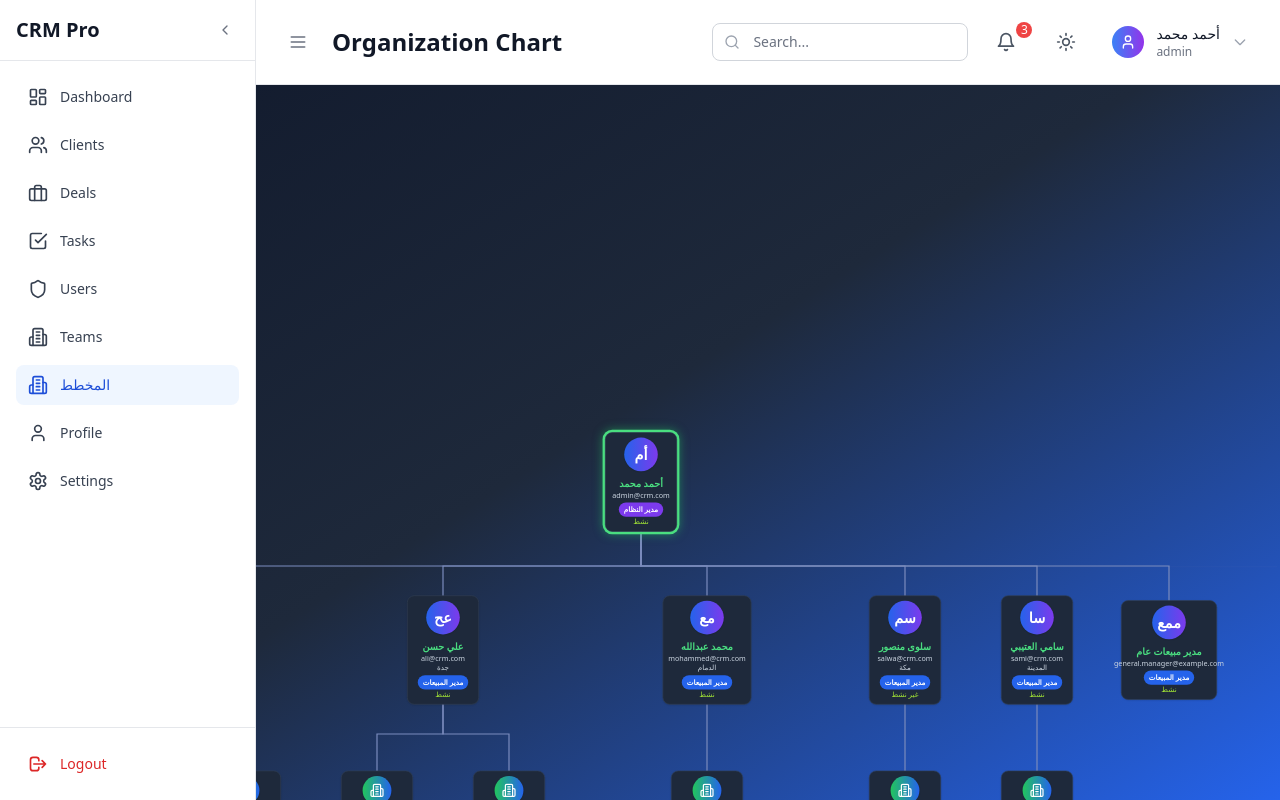
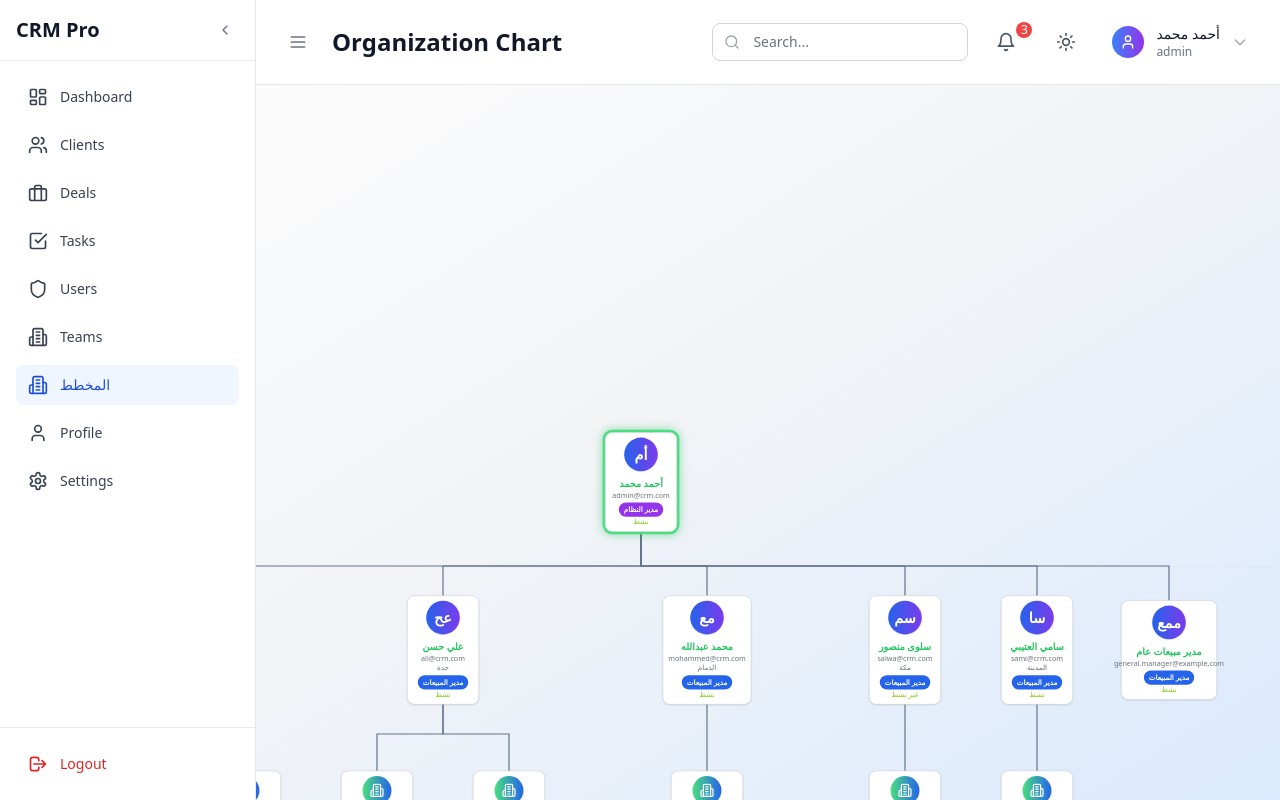
Before and after one commit to isamch/IC-CRM-Pro, a React (Vite) app: page /organization-chart in a window 1280 px wide. Built offline with nearby package versions, Linux system fonts and the light colour scheme; sample sign-in values are in the browser's storage.

Commit message:
active modes for plan

```diff
--- a/src/pages/OrganizationChart.tsx
+++ b/src/pages/OrganizationChart.tsx
@@ -3,6 +3,7 @@ import { Building2 } from "lucide-react"
 import { mockUsers, mockTeams } from "../data/mockData"
 import { useAuth } from "../contexts/AuthContext"
 import { Link } from "react-router-dom";
+import { useTheme } from "../contexts/ThemeContext";
 
 // أنواع البيانات
 interface AvatarProps {
@@ -39,19 +40,20 @@ const NodeCard: React.FC<NodeCardProps & { highlighted?: boolean; isCurrentUser?
   if (!highlighted) return null;
   return (
     <div className={
-      `flex flex-col items-center p-2 bg-[#1e293b] rounded-xl shadow border border-[#334155] min-w-[120px] max-w-[160px] transition-all duration-200 ` +
-      (isCurrentUser ? 'ring-4 ring-green-400 shadow-[0_0_16px_4px_rgba(34,197,94,0.5)] z-50' : '')
+      `flex flex-col items-center p-2 rounded-xl shadow border min-w-[120px] max-w-[160px] transition-all duration-200
+       bg-white dark:bg-slate-800
+       border-gray-300 dark:border-slate-700
+       ${isCurrentUser ? 'ring-4 ring-green-400 shadow-[0_0_16px_4px_rgba(34,197,94,0.5)] z-50' : ''}`
     }>
       {node.type === "team" ? (
-        <div className="w-12 h-12 bg-gradient-to-r from-[#22c55e] to-[#2563eb] rounded-full flex items-center justify-center text-xl font-bold text-white shadow">
+        <div className="w-12 h-12 bg-gradient-to-r from-green-400 to-blue-600 dark:from-green-500 dark:to-blue-800 rounded-full flex items-center justify-center text-xl font-bold text-white shadow">
           <Building2 className="w-6 h-6" />
         </div>
       ) : (
         <Avatar name={node.name} avatar={node.avatar} />
       )}
       <div className="mt-2 text-center">
-        <div className="font-bold text-white">
-          {/* إذا كان المستخدم الحالي مدير النظام أو مدير مبيعات (لعناصره فقط)، اجعل الاسم كرابط حسب نوع البطاقة */}
+        <div className="font-bold text-gray-900 dark:text-white">
           {(isAdmin || isManagerView) ? (
             <Link
               to={
@@ -65,7 +67,7 @@ const NodeCard: React.FC<NodeCardProps & { highlighted?: boolean; isCurrentUser?
                         ? `/teams/${node.id}`
                         : `#`
               }
-              className="hover:underline text-green-400 cursor-pointer transition-colors duration-150"
+              className="hover:underline text-green-500 dark:text-green-400 cursor-pointer transition-colors duration-150"
             >
               {node.name}
             </Link>
@@ -73,18 +75,18 @@ const NodeCard: React.FC<NodeCardProps & { highlighted?: boolean; isCurrentUser?
             node.name
           )}
         </div>
-        {node.email && <div className="text-xs text-[#cbd5e1]">{node.email}</div>}
-        {node.region && <div className="text-xs text-[#cbd5e1]">{node.region}</div>}
+        {node.email && <div className="text-xs text-gray-500 dark:text-gray-300">{node.email}</div>}
+        {node.region && <div className="text-xs text-gray-500 dark:text-gray-300">{node.region}</div>}
         <div className="text-xs mt-1">
           <span
             className={`inline-flex px-2 py-1 text-xs font-semibold rounded-full ${
               node.type === "admin"
-                ? "bg-[#7c3aed] text-white"
+                ? "bg-purple-600 text-white dark:bg-purple-700"
                 : node.type === "manager"
-                  ? "bg-[#2563eb] text-white"
+                  ? "bg-blue-600 text-white dark:bg-blue-800"
                   : node.type === "team"
-                    ? "bg-[#334155] text-[#a5b4fc]"
-                    : "bg-[#22c55e] text-white"
+                    ? "bg-slate-200 text-blue-700 dark:bg-slate-700 dark:text-blue-200"
+                    : "bg-green-400 text-white dark:bg-green-600"
             }`}
           >
             {node.type === "admin"
@@ -97,7 +99,7 @@ const NodeCard: React.FC<NodeCardProps & { highlighted?: boolean; isCurrentUser?
           </span>
         </div>
         {typeof node.isActive === "boolean" && (
-          <div className="text-xs text-[#a3e635]">{node.isActive ? "نشط" : "غير نشط"}</div>
+          <div className="text-xs text-lime-500 dark:text-lime-400">{node.isActive ? "نشط" : "غير نشط"}</div>
         )}
       </div>
     </div>
@@ -227,6 +229,7 @@ function getHierarchicalPositions(hierarchy: any) {
 
 export const OrganizationChart: React.FC = () => {
   const { user: currentUser, loading } = useAuth()
+  const { theme } = useTheme();
   if (loading) {
     return <div className="p-8 text-center text-gray-500 bg-gray-900 min-h-screen flex items-center justify-center">جاري التحميل...</div>
   }
@@ -482,19 +485,19 @@ export const OrganizationChart: React.FC = () => {
 
   // تحسين مظهر الخلفية والبطاقات
   return (
-    <div className="fixed inset-0 w-screen h-screen flex items-center justify-center bg-gradient-to-br from-[#0f172a] via-[#1e293b] to-[#2563eb] overflow-hidden">
+    <div className="fixed inset-0 w-screen h-screen flex items-center justify-center bg-gradient-to-br from-white via-gray-100 to-blue-100 dark:from-[#0f172a] dark:via-[#1e293b] dark:to-[#2563eb] overflow-hidden">
       <div className="relative w-full h-full" ref={containerRef}>
         {/* أزرار التحكم في التكبير/التصغير مثبتة دائماً في الزاوية العليا اليمنى من مساحة العمل */}
-        <div className="absolute top-6 right-6 z-[9999] flex gap-2 bg-white/80 rounded shadow p-2">
+        <div className="absolute top-6 right-6 z-[9999] flex gap-2 bg-white/80 dark:bg-slate-800/80 rounded shadow p-2">
           <button
-            className="px-2 py-1 rounded bg-gray-200 hover:bg-gray-300 text-lg font-bold"
+            className="px-2 py-1 rounded bg-gray-200 hover:bg-gray-300 dark:bg-slate-700 dark:hover:bg-slate-600 text-lg font-bold"
             onClick={() => setScale((s) => Math.max(0.3, s - 0.1))}
           >
             -
           </button>
-          <span className="px-2 font-mono">{(scale * 100).toFixed(0)}%</span>
+          <span className="px-2 font-mono text-gray-700 dark:text-gray-200">{(scale * 100).toFixed(0)}%</span>
           <button
-            className="px-2 py-1 rounded bg-gray-200 hover:bg-gray-300 text-lg font-bold"
+            className="px-2 py-1 rounded bg-gray-200 hover:bg-gray-300 dark:bg-slate-700 dark:hover:bg-slate-600 text-lg font-bold"
             onClick={() => setScale((s) => Math.min(2, s + 0.1))}
           >
             +
@@ -507,7 +510,7 @@ export const OrganizationChart: React.FC = () => {
           onMouseMove={handleMouseMove}
           onMouseUp={handleMouseUp}
           onMouseLeave={handleMouseUp}
-          onWheel={handleWheel} // إضافة معالج أحداث عجلة الماوس/لوحة اللمس
+          onWheel={handleWheel}
         >
           <div
             style={{
@@ -524,23 +527,15 @@ export const OrganizationChart: React.FC = () => {
             {/* خطوط بين الصفوف (اختياري) */}
             <div
               className="absolute left-0 w-full"
-              style={{ top: CARD_HEIGHT + 40 + V_GAP / 2, height: 2, background: "rgba(120,130,180,0.04)" }}
+              style={{ top: CARD_HEIGHT + 40 + V_GAP / 2, height: 2, background: theme === 'dark' ? 'rgba(120,130,180,0.10)' : 'rgba(120,130,180,0.04)' }}
             />
             <div
               className="absolute left-0 w-full"
-              style={{
-                top: 2 * (CARD_HEIGHT + V_GAP) + 40 + V_GAP / 2,
-                height: 2,
-                background: "rgba(120,130,180,0.04)",
-              }}
+              style={{ top: 2 * (CARD_HEIGHT + V_GAP) + 40 + V_GAP / 2, height: 2, background: theme === 'dark' ? 'rgba(120,130,180,0.10)' : 'rgba(120,130,180,0.04)' }}
             />
             <div
               className="absolute left-0 w-full"
-              style={{
-                top: 3 * (CARD_HEIGHT + V_GAP) + 40 + V_GAP / 2,
-                height: 2,
-                background: "rgba(120,130,180,0.04)",
-              }}
+              style={{ top: 3 * (CARD_HEIGHT + V_GAP) + 40 + V_GAP / 2, height: 2, background: theme === 'dark' ? 'rgba(120,130,180,0.10)' : 'rgba(120,130,180,0.04)' }}
             />
             {/* خطوط SVG احترافية بين المستويات */}
             <svg className="absolute top-0 left-0 w-full h-full pointer-events-none z-0">
@@ -561,15 +556,16 @@ export const OrganizationChart: React.FC = () => {
                 const tx1 = Math.min(...teamPositions.map((tp: any) => tp.left + offsetX + CARD_WIDTH / 2))
                 const tx2 = Math.max(...teamPositions.map((tp: any) => tp.left + offsetX + CARD_WIDTH / 2))
                 const ty = teamPositions[0].top - V_GAP / 2
+                const lineColor = theme === 'dark' ? '#7b8bbd' : '#64748b';
                 return (
                   <g key={`manager-teams-${manager.id}`}>
                     {/* خط رأسي من المدير إلى الخط الأفقي */}
                     {teamPositions.length > 1 && (
-                      <line x1={mx} y1={my1} x2={mx} y2={ty} stroke="#7b8bbd" strokeWidth={2} />
+                      <line x1={mx} y1={my1} x2={mx} y2={ty} stroke={lineColor} strokeWidth={2} />
                     )}
                     {/* خط أفقي بين الفرق */}
                     {teamPositions.length > 1 && (
-                      <line x1={tx1} y1={ty} x2={tx2} y2={ty} stroke="#7b8bbd" strokeWidth={2} />
+                      <line x1={tx1} y1={ty} x2={tx2} y2={ty} stroke={lineColor} strokeWidth={2} />
                     )}
                     {/* خطوط رأسية من الخط الأفقي إلى كل فريق */}
                     {teamPositions.length > 1 && teamPositions.map((tp: any, idx: number) => (
@@ -579,7 +575,7 @@ export const OrganizationChart: React.FC = () => {
                         y1={ty}
                         x2={tp.left + offsetX + CARD_WIDTH / 2}
                         y2={tp.top}
-                        stroke="#7b8bbd"
+                        stroke={lineColor}
                         strokeWidth={2}
                       />
                     ))}
@@ -590,90 +586,34 @@ export const OrganizationChart: React.FC = () => {
                         y1={my1}
                         x2={teamPositions[0].left + offsetX + CARD_WIDTH / 2}
                         y2={teamPositions[0].top}
-                        stroke="#7b8bbd"
+                        stroke={lineColor}
                         strokeWidth={2}
                       />
                     )}
                   </g>
                 )
               })}
-              {/* خطوط بين الفرق والمندوبين */}
-              {hierarchy.managers.flatMap((manager: any) =>
-                (manager.teams || []).map((team: any) => {
-                  const teamPos = positions.find((p) => p.id === `team-${team.id}`)
-                  if (!teamPos || !highlightedIds.has(`team-${team.id}`)) return null
-                  const reps = team.reps || []
-                  // فقط المندوبين المسموح بهم
-                  const repPositions = reps
-                    .map((rep: any) => positions.find((p) => p.id === `rep-${rep.id}`))
-                    .filter((rp: any) => rp && highlightedIds.has(`rep-${rp.id}`))
-                  if (repPositions.length < 1) return null
-                  // خط رأسي من أسفل الفريق إلى الخط الأفقي (إذا كان هناك أكثر من مندوب)
-                  const tx = teamPos.left + offsetX + CARD_WIDTH / 2
-                  const ty1 = teamPos.top + CARD_HEIGHT
-                  // الخط الأفقي بين المندوبين
-                  const rx1 = Math.min(...repPositions.map((rp: any) => rp.left + offsetX + CARD_WIDTH / 2))
-                  const rx2 = Math.max(...repPositions.map((rp: any) => rp.left + offsetX + CARD_WIDTH / 2))
-                  const ry = repPositions[0].top - V_GAP / 2
-                  return (
-                    <g key={`team-reps-${team.id}`}>
-                      {/* خط رأسي من الفريق إلى الخط الأفقي */}
-                      {repPositions.length > 1 && (
-                        <line x1={tx} y1={ty1} x2={tx} y2={ry} stroke="#7b8bbd" strokeWidth={2} />
-                      )}
-                      {/* خط أفقي بين المندوبين */}
-                      {repPositions.length > 1 && (
-                        <line x1={rx1} y1={ry} x2={rx2} y2={ry} stroke="#7b8bbd" strokeWidth={2} />
-                      )}
-                      {/* خطوط رأسية من الخط الأفقي إلى كل مندوب */}
-                      {repPositions.length > 1 && repPositions.map((rp: any, idx: number) => (
-                        <line
-                          key={`rep-vertical-${rp.id}`}
-                          x1={rp.left + offsetX + CARD_WIDTH / 2}
-                          y1={ry}
-                          x2={rp.left + offsetX + CARD_WIDTH / 2}
-                          y2={rp.top}
-                          stroke="#7b8bbd"
-                          strokeWidth={2}
-                        />
-                      ))}
-                      {/* إذا كان هناك مندوب واحد فقط، خط رأسي مباشر */}
-                      {repPositions.length === 1 && (
-                        <line
-                          x1={tx}
-                          y1={ty1}
-                          x2={repPositions[0].left + offsetX + CARD_WIDTH / 2}
-                          y2={repPositions[0].top}
-                          stroke="#7b8bbd"
-                          strokeWidth={2}
-                        />
-                      )}
-                    </g>
-                  )
-                })
-              )}
               {/* خطوط L-shape القديمة (احتياط أو admin فقط) */}
               {lines
                 .filter(line => {
-                  // إذا كان مدير مبيعات أو مندوب مبيعات، اعرض فقط الخطوط التي تربط بين عناصر مسموح بها
                   if (
                     currentUser &&
                     (currentUser.role === 'sales_manager' || currentUser.role === 'sales_representative')
                   ) {
                     return highlightedIds.has(line.from) && highlightedIds.has(line.to);
                   }
-                  // للأدوار الأخرى، اعرض كل الخطوط
                   return true;
                 })
                 .map((line, idx) => {
                   const from = getCenter(line.from)
                   const to = getCenter(line.to)
+                  const lineColor = theme === 'dark' ? '#7b8bbd' : '#64748b';
                   return (
                     <path
                       key={idx}
                       d={getLShapePath(from, to)}
                       fill="none"
-                    stroke="#7b8bbd"
+                      stroke={lineColor}
                       strokeWidth={2}
                       markerEnd="url(#arrowhead)"
                     />
@@ -689,7 +629,7 @@ export const OrganizationChart: React.FC = () => {
                   orient="auto"
                   markerUnits="strokeWidth"
                 >
-                  <path d="M0,0 L0,6 L8,3 z" fill="#7b8bbd" />
+                  <path d="M0,0 L0,6 L8,3 z" fill={theme === 'dark' ? '#7b8bbd' : '#64748b'} />
                 </marker>
               </defs>
             </svg>
```
Lines whose indentation alone changed are shown as unchanged.
